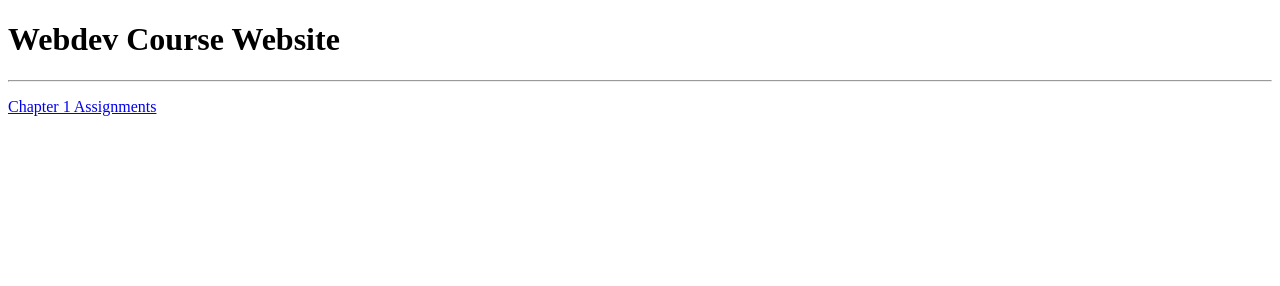
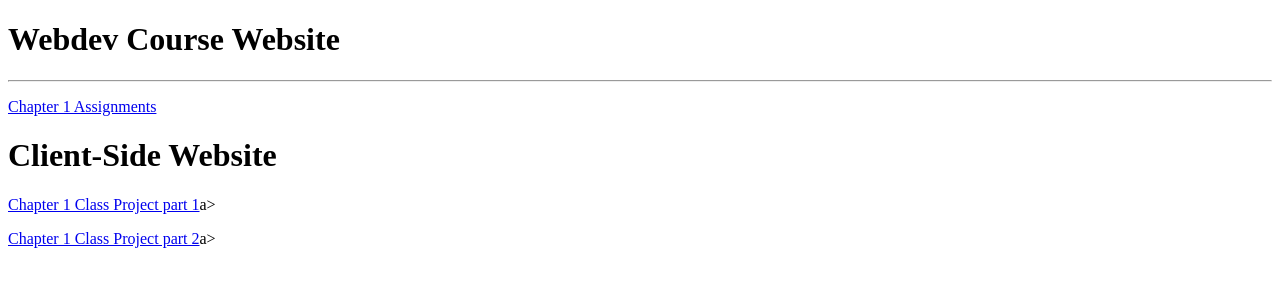
Before and after one commit to Madison-Jenkins24/webdev24, a plain HTML site: page index.html in a window 1280 px wide. Drawn offline with Linux system fonts and the light colour scheme.

Commit message:
Added links to index

```diff
--- a/index.html
+++ b/index.html
@@ -10,5 +10,9 @@
     <hr>
     <p><a href="chapter1/index.html">Chapter 1 Assignments</a></p>
 
+    <h1>Client-Side Website</h1>
+    <p><a href="clientSide/Chapter01/chapter/js01.html">Chapter 1 Class Project part 1</a>a></p>
+    <p><a href="clientSide/Chapter01/chapter/js01b.html">Chapter 1 Class Project part 2</a>a></p>
+
 </body>
 </html>
```
